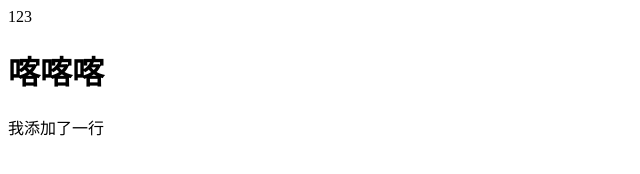
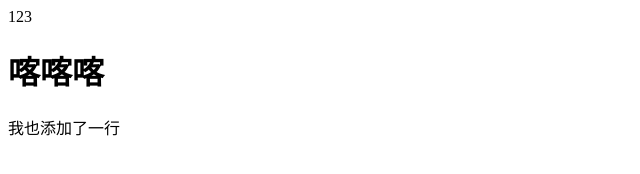
Before and after one commit to westtell/test001, a plain HTML site: page index.html in a window 1280 px wide. Shown: the full height of the page, 0-640 px from the left. Drawn offline with Linux system fonts and the light colour scheme.

Commit message:
yy添加了一行

```diff
--- a/index.html
+++ b/index.html
@@ -6,6 +6,6 @@
     <body>
     <div>123</div>
     <h1>喀喀喀</h1>
-    <p>我添加了一行</p>
+    <p>我也添加了一行</p>
     </body>
 </html>
```
